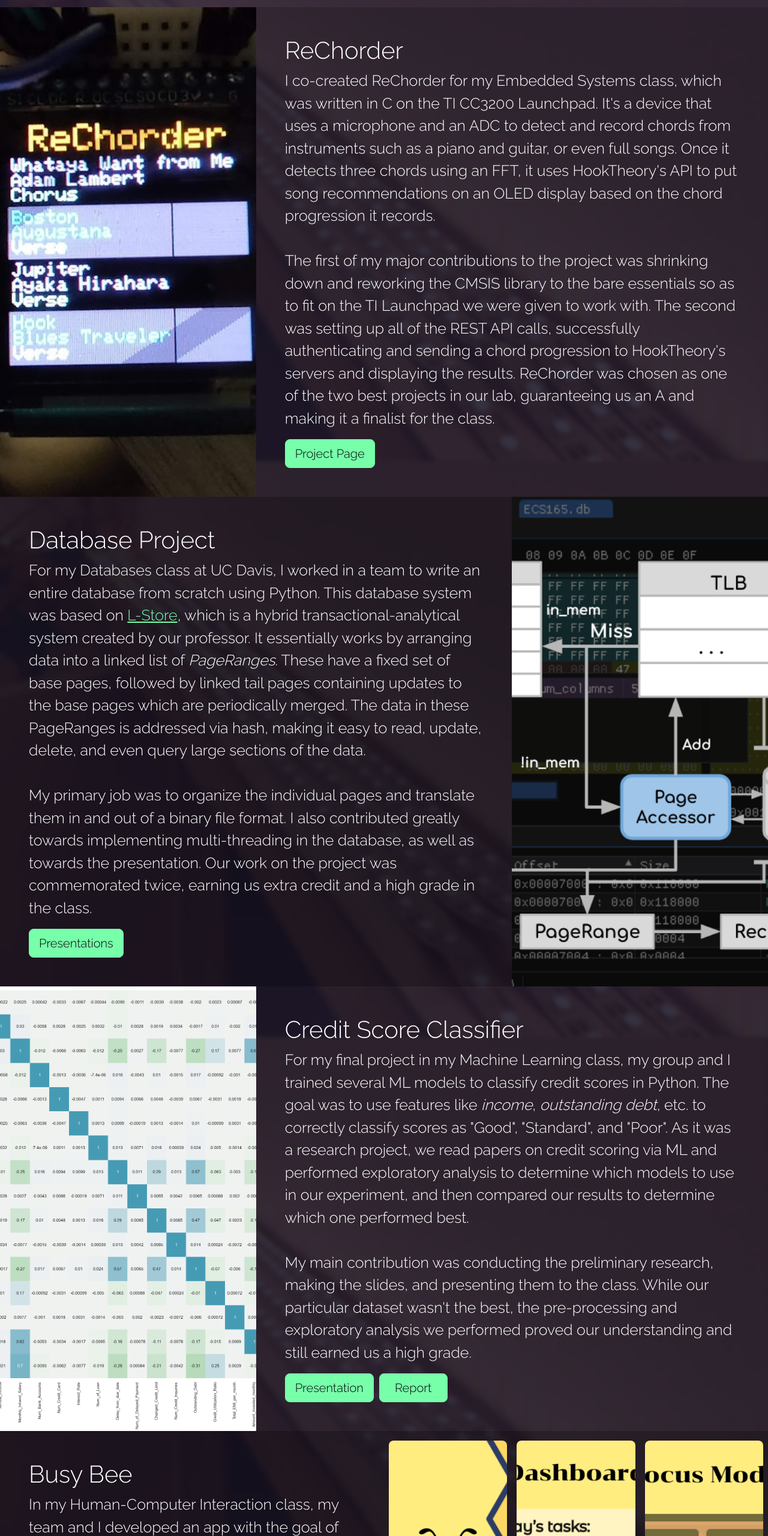
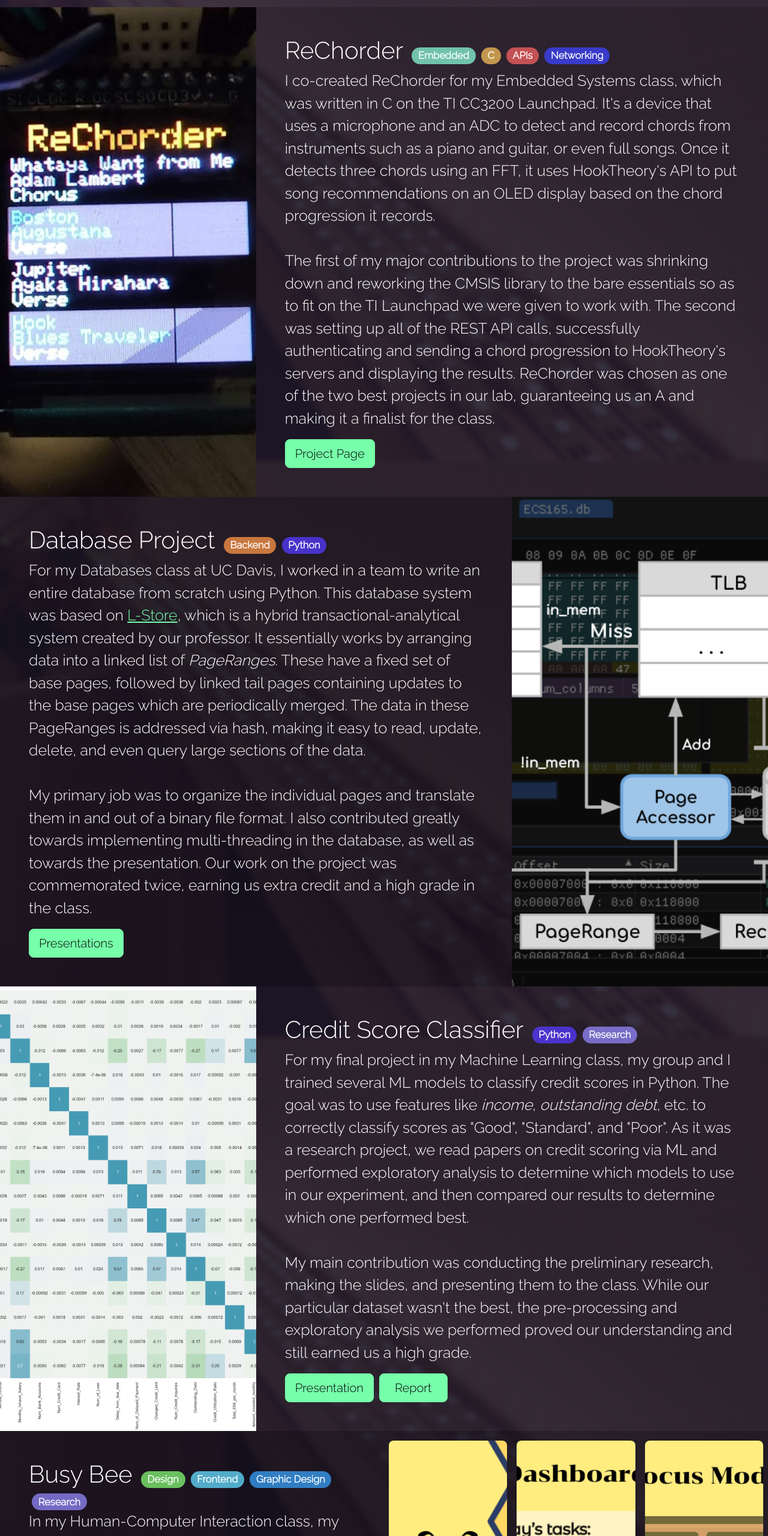
Before and after one commit to kywillpickle/Portfolio, a plain HTML site: page index.html in a window 1280 px wide. Shown: the part 1152-3712 px from the top of the page at 60% size. Drawn offline with nearby package versions, Linux system fonts and the light colour scheme.

Commit message:
added colorful tags!
and minor fixes

```diff
--- a/index.html
+++ b/index.html
@@ -71,6 +71,10 @@
                     <h3>
                         ReChorder
                     </h3>
+                    <span class="badge rounded-pill topic-em">Embedded</span>
+                    <span class="badge rounded-pill topic-c">C</span>
+                    <span class="badge rounded-pill topic-api">APIs</span>
+                    <span class="badge rounded-pill topic-ne">Networking</span>
                     <p>
                         I co-created ReChorder for my Embedded Systems class, which was written in C on the TI CC3200 Launchpad.
                         It's a device that uses a microphone and an ADC to detect and record chords from instruments such as a piano and guitar, or even full songs.
@@ -88,6 +92,8 @@
                     <h3>
                         Database Project
                     </h3>
+                    <span class="badge rounded-pill topic-be">Backend</span>
+                    <span class="badge rounded-pill topic-p">Python</span>
                     <p>
                         For my Databases class at UC Davis, I worked in a team to write an entire database from scratch using Python.
                         This database system was based on <a href="https://www.researchgate.net/publication/324150481_L-Store_A_Real-time_OLTP_and_OLAP_System" target="_blank">L-Store</a>, which is a hybrid transactional-analytical system created by our professor.
@@ -113,6 +119,8 @@
                     <h3>
                         Credit Score Classifier
                     </h3>
+                    <span class="badge rounded-pill topic-p">Python</span>
+                    <span class="badge rounded-pill topic-re">Research</span>
                     <p>
                         For my final project in my Machine Learning class, my group and I trained several ML models to classify credit scores in Python.
                         The goal was to use features like <i>income</i>, <i>outstanding debt</i>, etc. to correctly classify scores as "Good", "Standard", and "Poor".
@@ -130,6 +138,10 @@
                     <h3>
                         Busy Bee
                     </h3>
+                    <span class="badge rounded-pill topic-de">Design</span>
+                    <span class="badge rounded-pill topic-fe">Frontend</span>
+                    <span class="badge rounded-pill topic-gd">Graphic Design</span>
+                    <span class="badge rounded-pill topic-re">Research</span>
                     <p>
                         In my Human-Computer Interaction class, my team and I developed an app with the goal of helping people improve productivity in their day-to-day lives.
                         As this was a design class, we intensively followed a 5-step design process, learning how to Empathize, Define, Ideate, Prototype, and Test our product's ability to solve a problem.
@@ -163,6 +175,8 @@
                     <h3>
                         Digital Logic Simulator
                     </h3>
+                    <span class="badge rounded-pill topic-j">Java</span>
+                    <span class="badge rounded-pill topic-se">Software Engineering</span>
                     <p>
                         My final project in my Software Engineering class required us to build a Digital Logic Simulator (much like <a href="http://www.cburch.com/logisim/index.html" target="_blank">Logisim</a>), implementing design patterns in Java and following typical software engineering practices like AGILE, user stories, and UML diagrams.
                         Our instructor not only encouraged but required us to use OpenAI's <a href="https://chat.openai.com/" target="_blank">ChatGPT</a> to help us on this project, with the catch being that more was expected of us than in previous years.
@@ -178,6 +192,11 @@
                     <h3>
                         Senior Project - Yes We CAN!
                     </h3>
+                    <span class="badge rounded-pill topic-em">Embedded</span>
+                    <span class="badge rounded-pill topic-ne">Networking</span>
+                    <span class="badge rounded-pill topic-p">Python</span>
+                    <span class="badge rounded-pill topic-si">Simulink</span>
+                    <span class="badge rounded-pill topic-se">Software Engineering</span>
                     <p>
                         For my senior design class, I paired up with three other groupmates to work alongside <a href="https://ecocar.ucdavis.edu/" target="_blank">EcoCAR</a>, a competitive automotive engineering team at UC Davis.
                         While the needs of our client changed a few times, our main goals involved facilitating CAN-FD and ethernet communication across various components of the car using languages like Python and MATLAB Simulink.
@@ -205,6 +224,7 @@
                     <h3>
                         Arboretum Gallerium
                     </h3>
+                    <span class="badge rounded-pill topic-csh">Unity / C#</span>
                     <p>
                         An interactive map for learning from and navigating in the UC Davis Arboretum, with useful information about COVID-19, local wildlife, biodiversity, and more.
                         It was built in C# using Unity, as well as 3D-rendered data borrowed from Google Maps.
@@ -247,6 +267,8 @@
                     <h3>
                         DSSBadge+
                     </h3>
+                    <span class="badge rounded-pill topic-p">Python</span>
+                    <span class="badge rounded-pill topic-re">Research</span>
                     <p>
                         A revamp of UC Davis Campus Ready's <a href="https://campusready.ucdavis.edu/symptom-survey" target="_blank">Daily Symptom Survey</a> badge system, intended to be less prone to tampered survey results.
                         It is a Python package with extensive documentation and examples designed to be simple yet developer friendly.
@@ -263,6 +285,8 @@
                     <h3>
                         Campus Connected
                     </h3>
+                    <span class="badge rounded-pill topic-be">Backend</span>
+                    <span class="badge rounded-pill topic-fe">Frontend</span>
                     <p>
                         Built using the framework ReTool and a bit of SQL, Campus Connected was created to help bridge the connection between professors and students in the classroom.
                         We found that many students these days have trouble expressing their concerns, and at the same time TAs and professors are bombarded with disorganized emails and feedback.
@@ -295,6 +319,10 @@
                     <h3>
                         KibbleKeeper
                     </h3>
+                    <span class="badge rounded-pill topic-api">APIs</span>
+                    <span class="badge rounded-pill topic-be">Backend</span>
+                    <span class="badge rounded-pill topic-em">Embedded</span>
+                    <span class="badge rounded-pill topic-p">Python</span>
                     <p>
                         Working with my senior design team, our goal for KibbleKeeper was to make a simple, affordable, and easily-configurable alternative to modern petfeeders.
                         When a pet with an NFC-enabled collar approaches the feeder, it will identify and look up that cat's food schedule with our <a href="https://www.kintone.com/en-us/" target="_blank">Kintone</a> backend.
@@ -324,6 +352,8 @@
                     <h3>
                         Data Utility
                     </h3>
+                    <span class="badge rounded-pill topic-fe">Frontend</span>
+                    <span class="badge rounded-pill topic-se">Software Engineering</span>
                     <p>
                         This project is a front-end JavaScript tool made for the CLTC to dissect, visualize, and compare chronological sensor data.
                         It takes a CSV file with time in the first column and labels for all subsequent columns.
@@ -341,6 +371,12 @@
                     <h3>
                         Building Automation
                     </h3>
+                    <span class="badge rounded-pill topic-api">APIs</span>
+                    <span class="badge rounded-pill topic-j">Java</span>
+                    <span class="badge rounded-pill topic-em">Embedded</span>
+                    <span class="badge rounded-pill topic-ne">Networking</span>
+                    <span class="badge rounded-pill topic-re">Research</span>
+                    <span class="badge rounded-pill topic-se">Software Engineering</span>
                     <p>
                         Another project that I had a large hand in is the CLTC's integrated controls project at the Integrated Building Control System (IBCS) research project at the Barn.
                         This goal of this project is to tie together multiple standalone building subsystems – such as lighting and occupancy, windows, shading, HVAC, etc. – into a single integrated system to increase energy efficiency.
@@ -363,6 +399,11 @@
                     <h3>
                         Occupancy Sensor Testing
                     </h3>
+                    <span class="badge rounded-pill topic-api">APIs</span>
+                    <span class="badge rounded-pill topic-em">Embedded</span>
+                    <span class="badge rounded-pill topic-p">Python</span>
+                    <span class="badge rounded-pill topic-re">Research</span>
+                    <span class="badge rounded-pill topic-se">Software Engineering</span>
                     <p>
                         At time of writing I am working on a research project into more reliable and repeatable methods of IR occupancy sensor testing.
                         The current dominating procedure is the NEMA standard, which simply involves walking around in a grid with a clipboard and noting which squares are noticed by the sensor.
@@ -389,6 +430,8 @@
                     <h3>
                         Wizards vs Robots
                     </h3>
+                    <span class="badge rounded-pill topic-gd">Graphic Design</span>
+                    <span class="badge rounded-pill topic-csh">Unity / C#</span>
                     <p>
                         I started this project at the start of 2021, and have successfully developed it into a (mostly) functional multiplayer videogame.
                         Working on the entire project on my own in just my free time certainly slowed my progress, but it was exciting to learn about all of the important aspects that go into a finished product.
@@ -413,6 +456,8 @@
                     <h3>
                         FrogCraft
                     </h3>
+                    <span class="badge rounded-pill topic-gd">Graphic Design</span>
+                    <span class="badge rounded-pill topic-j">Java</span>
                     <p>
                         While it sounds silly, creating mods and hosting servers for Minecraft have seriously taught me very useful skills involving networking/DNS, the Linux command line, and coding/compiling with Java that I still use to this day.
                         <br><br>
@@ -432,7 +477,6 @@
             <a href="mailto: kywillpickle@outlook.com" target="_blank"><button class="btn btn-primary btn-lg">email</button></a>
             <a href="https://github.com/kywillpickle" target="_blank"><button class="btn btn-primary btn-lg">GitHub</button></a>
             <a href="https://www.linkedin.com/in/kyle-pickle-3b6148238/" target="_blank"><button class="btn btn-primary btn-lg">LinkedIn</button></a>
-            <a href="https://leetcode.com/kywillpickle/" target="_blank"><button class="btn btn-primary btn-lg">LeetCode</button></a>
         </div>
     </body>
 </html>
--- a/style.css
+++ b/style.css
@@ -79,6 +79,7 @@ body > div > div h3 {
     display: inline-block;
     transition: all 0.5s;
     font-size: 40px;
+    margin-right: 5px;
 }
 body > div > div h3:hover {
     transform: scale(1.05);
@@ -110,3 +111,57 @@ body > div > div.row:nth-of-type(odd) {
 #links {
     background-color: rgb(20, 20, 20, 0.8);
 }
+/* Topic tags */
+span.badge {
+    font-size: 16.5px;
+    margin-left: 5px;
+    transition: all 0.5s;
+}
+span.badge:hover {
+    transform: scale(1.05);
+}
+.topic-api {
+    background-color: rgba(233, 94, 94, 0.8);
+}
+.topic-be {
+    background-color: rgba(242, 144, 69, 0.8);
+}
+.topic-c {
+    background-color: rgba(233, 179, 85, 0.8);
+}
+.topic-cpp {
+    background-color: rgba(233, 226, 91, 0.8);
+}
+.topic-csh {
+    background-color: rgba(169, 243, 91, 0.8);
+}
+.topic-de {
+    background-color: rgba(126, 236, 112, 0.8);
+}
+.topic-em {
+    background-color: rgba(131, 235, 202, 0.8);
+}
+.topic-fe {
+    background-color: rgba(95, 211, 244, 0.8);
+}
+.topic-gd {
+    background-color: rgba(53, 153, 235, 0.8);
+}
+.topic-j {
+    background-color: rgba(66, 112, 239, 0.8);
+}
+.topic-ne {
+    background-color: rgba(59, 65, 241, 0.8);
+}
+.topic-p {
+    background-color: rgba(82, 57, 244, 0.8);
+}
+.topic-re {
+    background-color: rgba(139, 128, 238, 0.8);
+}
+.topic-se {
+    background-color: rgba(185, 116, 240, 0.8);
+}
+.topic-si {
+    background-color: rgba(235, 137, 227, 0.8);
+}
```
Also changed, not shown: 1 other file.
